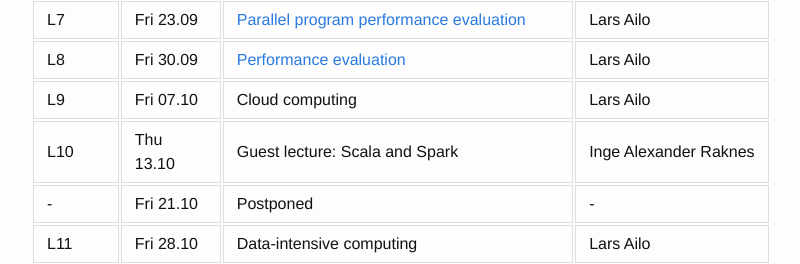
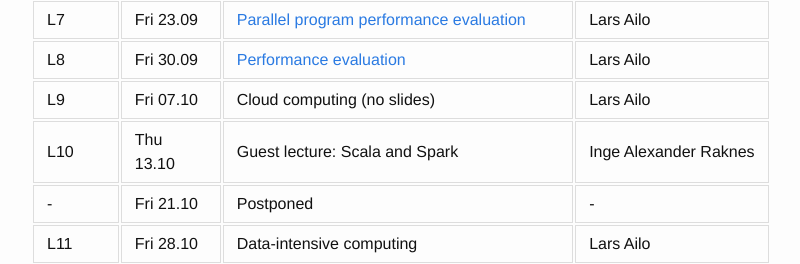
Before and after one commit to uit-inf-2202-f16/uit-inf-2202-f16.github.io, a Jekyll site: the page built from index.md, in a window 1280 px wide and 900 px high, scrolled down 855 px. Shown: the part 169-433 px from the top of the window, without its empty margins (239-1039 px from the left). Built offline with Jekyll 4.4.1, drawn with Linux system fonts in a browser that asks for light colours.

Commit message:
Updated lecture plan

```diff
--- a/index.md
+++ b/index.md
@@ -36,7 +36,7 @@ We have the following rooms and hours:
 | L6  | Fri 16.09 | [Programming for performance](lectures/06-programming-for-performance.pptx) | Lars Ailo |
 | L7  | Fri 23.09 | [Parallel program performance evaluation](lectures/07-parallel-program-performance.pptx) | Lars Ailo |
 | L8  | Fri 30.09 | [Performance evaluation](lectures/08-performance-evaluation.pptx) | Lars Ailo |
-| L9  | Fri 07.10 | Cloud computing | Lars Ailo |
+| L9  | Fri 07.10 | Cloud computing (no slides) | Lars Ailo |
 | L10 | Thu 13.10 | Guest lecture: Scala and Spark | Inge Alexander Raknes |
 | -   | Fri 21.10 | Postponed | - |
 | L11 | Fri 28.10 | Data-intensive computing | Lars Ailo |
```
